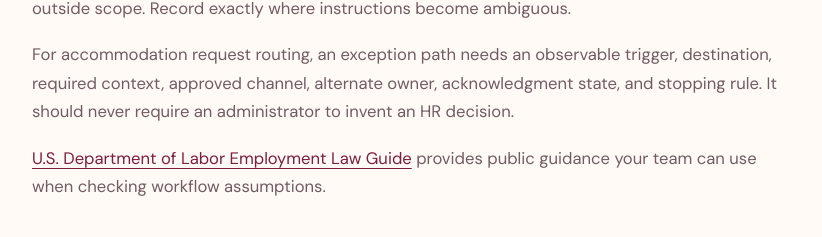
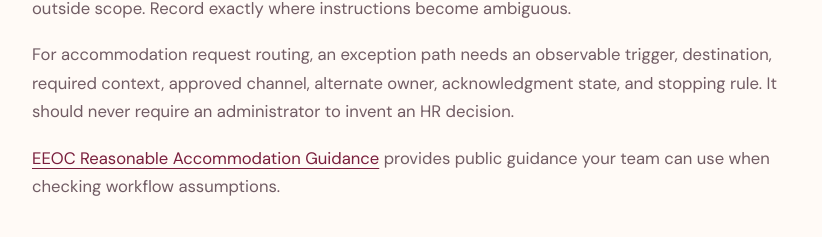
Before and after one commit to coolifystealthagents/hr-coordinators, a Next.js app: page /blog/accommodation-request-intake-routing in a window 1280 px wide. Shown: the part 2631-2868 px from the top of the page, without its empty margins (18-840 px from the left). Built offline with nearby package versions, Linux system fonts and the light colour scheme.

Commit message:
fix: complete release privacy and provenance review

```diff
--- a/lib/october12-blog.ts
+++ b/lib/october12-blog.ts
@@ -185,8 +185,8 @@ export const october12BlogPosts: BlogPost[] = [
     "internalService": "/services/employee-records",
     "internalSibling": "/blog/hr-record-review",
     "source": {
-      "label": "U.S. Department of Labor Employment Law Guide",
-      "url": "https://www.dol.gov/agencies/whd/compliance-assistance/guide"
+      "label": "USCIS Form I-9 Central",
+      "url": "https://www.uscis.gov/i-9-central"
     }
   },
   {
@@ -279,8 +279,8 @@ export const october12BlogPosts: BlogPost[] = [
     "internalService": "/services/interview-scheduling",
     "internalSibling": "/blog/candidate-communication-template-governance",
     "source": {
-      "label": "U.S. Department of Labor Employment Law Guide",
-      "url": "https://www.dol.gov/agencies/whd/compliance-assistance/guide"
+      "label": "EEOC Prohibited Employment Policies and Practices",
+      "url": "https://www.eeoc.gov/prohibited-employment-policiespractices"
     }
   },
   {
@@ -373,8 +373,8 @@ export const october12BlogPosts: BlogPost[] = [
     "internalService": "/services/policy-acknowledgments",
     "internalSibling": "/blog/policy-acknowledgment-tracking",
     "source": {
-      "label": "U.S. Department of Labor Employment Law Guide",
-      "url": "https://www.dol.gov/agencies/whd/compliance-assistance/guide"
+      "label": "NIST Security and Privacy Controls",
+      "url": "https://csrc.nist.gov/pubs/sp/800/53/r5/upd1/final"
     }
   },
   {
@@ -467,8 +467,8 @@ export const october12BlogPosts: BlogPost[] = [
     "internalService": "/services/training-administration",
     "internalSibling": "/blog/training-administration-queue",
     "source": {
-      "label": "U.S. Department of Labor Employment Law Guide",
-      "url": "https://www.dol.gov/agencies/whd/compliance-assistance/guide"
+      "label": "OSHA Training Requirements and Resources",
+      "url": "https://www.osha.gov/training"
     }
   },
   {
@@ -561,8 +561,8 @@ export const october12BlogPosts: BlogPost[] = [
     "internalService": "/services/employee-records",
     "internalSibling": "/blog/hr-record-review",
     "source": {
-      "label": "U.S. Department of Labor Employment Law Guide",
-      "url": "https://www.dol.gov/agencies/whd/compliance-assistance/guide"
+      "label": "EEOC Recordkeeping Requirements",
+      "url": "https://www.eeoc.gov/employers/recordkeeping-requirements"
     }
   },
   {
@@ -655,8 +655,8 @@ export const october12BlogPosts: BlogPost[] = [
     "internalService": "/services/employee-records",
     "internalSibling": "/blog/personnel-file-correction-history",
     "source": {
-      "label": "U.S. Department of Labor Employment Law Guide",
-      "url": "https://www.dol.gov/agencies/whd/compliance-assistance/guide"
+      "label": "U.S. Department of Labor FMLA Guidance",
+      "url": "https://www.dol.gov/agencies/whd/fmla"
     }
   },
   {
@@ -749,8 +749,8 @@ export const october12BlogPosts: BlogPost[] = [
     "internalService": "/services/employee-records",
     "internalSibling": "/blog/personnel-file-correction-history",
     "source": {
-      "label": "U.S. Department of Labor Employment Law Guide",
-      "url": "https://www.dol.gov/agencies/whd/compliance-assistance/guide"
+      "label": "EEOC Reasonable Accommodation Guidance",
+      "url": "https://www.eeoc.gov/laws/guidance/enforcement-guidance-reasonable-accommodation-and-undue-hardship-under-ada"
     }
   },
   {
@@ -843,8 +843,8 @@ export const october12BlogPosts: BlogPost[] = [
     "internalService": "/services/employee-records",
     "internalSibling": "/blog/personnel-file-correction-history",
     "source": {
-      "label": "U.S. Department of Labor Employment Law Guide",
-      "url": "https://www.dol.gov/agencies/whd/compliance-assistance/guide"
+      "label": "NIST Security and Privacy Controls",
+      "url": "https://csrc.nist.gov/pubs/sp/800/53/r5/upd1/final"
     }
   },
   {
@@ -937,8 +937,8 @@ export const october12BlogPosts: BlogPost[] = [
     "internalService": "/services/employee-records",
     "internalSibling": "/blog/personnel-file-correction-history",
     "source": {
-      "label": "U.S. Department of Labor Employment Law Guide",
-      "url": "https://www.dol.gov/agencies/whd/compliance-assistance/guide"
+      "label": "NIST Cybersecurity Framework",
+      "url": "https://www.nist.gov/cyberframework"
     }
   },
   {
@@ -1031,8 +1031,8 @@ export const october12BlogPosts: BlogPost[] = [
     "internalService": "/services/interview-scheduling",
     "internalSibling": "/blog/interview-schedule-change-log",
     "source": {
-      "label": "U.S. Department of Labor Employment Law Guide",
-      "url": "https://www.dol.gov/agencies/whd/compliance-assistance/guide"
+      "label": "EEOC Prohibited Employment Policies and Practices",
+      "url": "https://www.eeoc.gov/prohibited-employment-policiespractices"
     }
   },
   {
@@ -1125,8 +1125,8 @@ export const october12BlogPosts: BlogPost[] = [
     "internalService": "/services/people-operations-reporting",
     "internalSibling": "/blog/employee-onboarding-task-custody",
     "source": {
-      "label": "U.S. Department of Labor Employment Law Guide",
-      "url": "https://www.dol.gov/agencies/whd/compliance-assistance/guide"
+      "label": "U.S. Bureau of Labor Statistics Handbook of Methods",
+      "url": "https://www.bls.gov/opub/hom/"
     }
   }
 ];
--- a/proxy.ts
+++ b/proxy.ts
@@ -7,7 +7,7 @@ export function proxy(request: NextRequest) {
   const forwardedProtocol = request.headers.get('x-forwarded-proto')?.split(',', 1)[0]?.trim().toLowerCase();
   const cloudflareProtocol = cloudflareVisitor.match(/"scheme"\s*:\s*"(https?)"/i)?.[1]?.toLowerCase();
   const visitorProtocol = cloudflareProtocol ?? forwardedProtocol;
-  const requestHost = request.headers.get('host')?.split(':', 1)[0]?.toLowerCase();
+  const requestHost = request.headers.get('host')?.split(':', 1)[0]?.trim().toLowerCase();
   const isProductionHost = requestHost === 'hrcoordinators.com' || requestHost === 'www.hrcoordinators.com';
   const needsCanonicalRedirect = isProductionHost && (requestHost === 'www.hrcoordinators.com' || visitorProtocol === 'http');
 
```
Also changed, not shown: app/privacy/page.tsx (+1 -1 lines), 1 other file (tests, documents, lock files or other folders).
